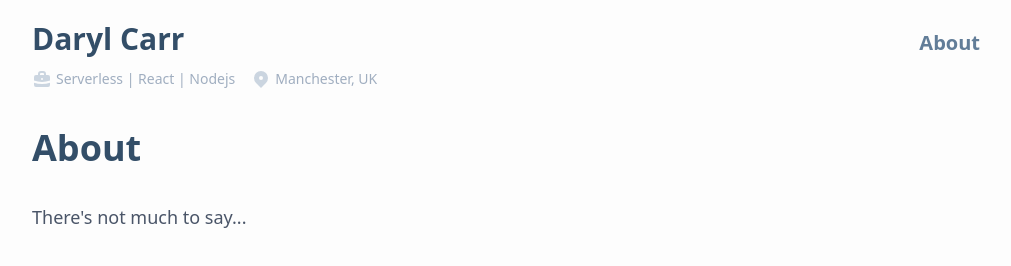
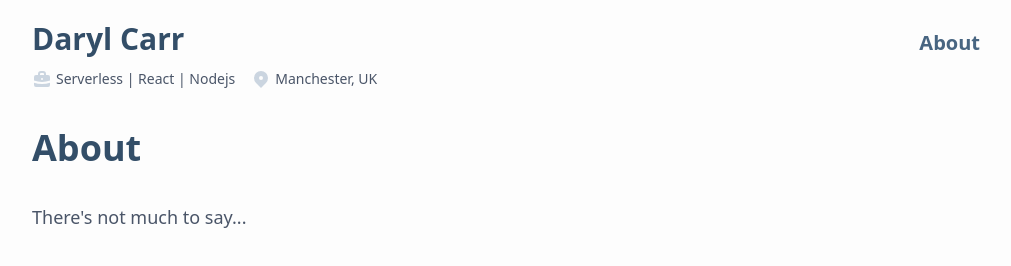
Before and after one commit to daryl-c/darylcarr.co.uk, a Gatsby site: page /about in a window 1280 px wide. Shown: the whole page, without its empty margins (128-1139 px from the left). Built offline with nearby package versions, Linux system fonts and the light colour scheme; Gatsby itself is replaced by a stand-in of ours.

Commit message:
Add favicon and improve accessibility color contrasting

```diff
--- a/gatsby-config.js
+++ b/gatsby-config.js
@@ -65,6 +65,7 @@ module.exports = {
         background_color: `#f7f0eb`,
         theme_color: `#627D98`,
         display: `standalone`,
+        icon: "src/images/logo.png",
       },
     },
     `gatsby-plugin-offline`,
--- a/src/components/header.js
+++ b/src/components/header.js
@@ -20,8 +20,8 @@ const Header = () => (
           <li>
             <Link
               to="/about"
-              activeClassName="font-bold text-primary-500"
-              className="mr-2 py-2 px-1 pl-0 text-primary-400 hover:border-b-2 hover:border-secondary-300 focus:outline-none focus:border-b-2 focus:border-secondary-300 active:text-secondary-400 sm:pl-1 sm:text-xl"
+              activeClassName="font-bold text-primary-600"
+              className="mr-2 py-2 px-1 pl-0 text-primary-500 hover:border-b-2 hover:border-secondary-400 focus:outline-none focus:border-b-2 focus:border-secondary-400 active:text-secondary-400 sm:pl-1 sm:text-xl"
             >
               About
             </Link>
@@ -39,7 +39,7 @@ const Header = () => (
       </nav>
     </div>
     <div className="flex flex-col sm:flex-row mt-1 sm:mt-0">
-      <p className="mt-2 flex items-center text-sm leading-5 text-gray-500 sm:mr-4">
+      <p className="mt-2 flex items-center text-sm leading-5 text-gray-700 sm:mr-4">
         <svg
           className="flex-shrink-0 mr-1.5 h-5 w-5 text-gray-400"
           fill="currentColor"
@@ -54,7 +54,7 @@ const Header = () => (
         </svg>
         <span className="ml-1"> Serverless | React | Nodejs </span>
       </p>
-      <p className="mt-2 flex items-center text-sm leading-5 text-gray-500">
+      <p className="mt-2 flex items-center text-sm leading-5 text-gray-700">
         <svg
           className="flex-shrink-0 mr-1.5 h-5 w-5 text-gray-400"
           fill="currentColor"
```
Also changed, not shown: src/images/logo.png (added).
